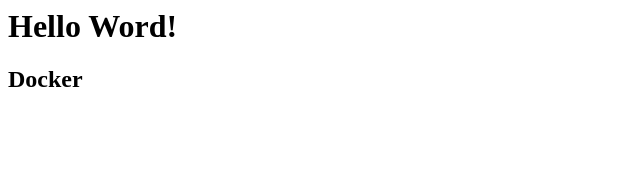
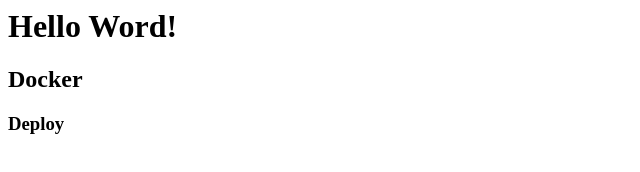
Before and after one commit to fcorrea-kvz/DevOps, a website: page BasicNodeApps/public/index.html in a window 1280 px wide. Shown: the full height of the page, 0-640 px from the left. Drawn offline with Linux system fonts and the light colour scheme.

Commit message:
add html change

```diff
--- a/BasicNodeApps/public/index.html
+++ b/BasicNodeApps/public/index.html
@@ -5,5 +5,6 @@
  <body>
   <h1>Hello Word!</h1>
   <h2>Docker</h2>
+  <h3>Deploy</h3>
  </body>
 </html>
```
